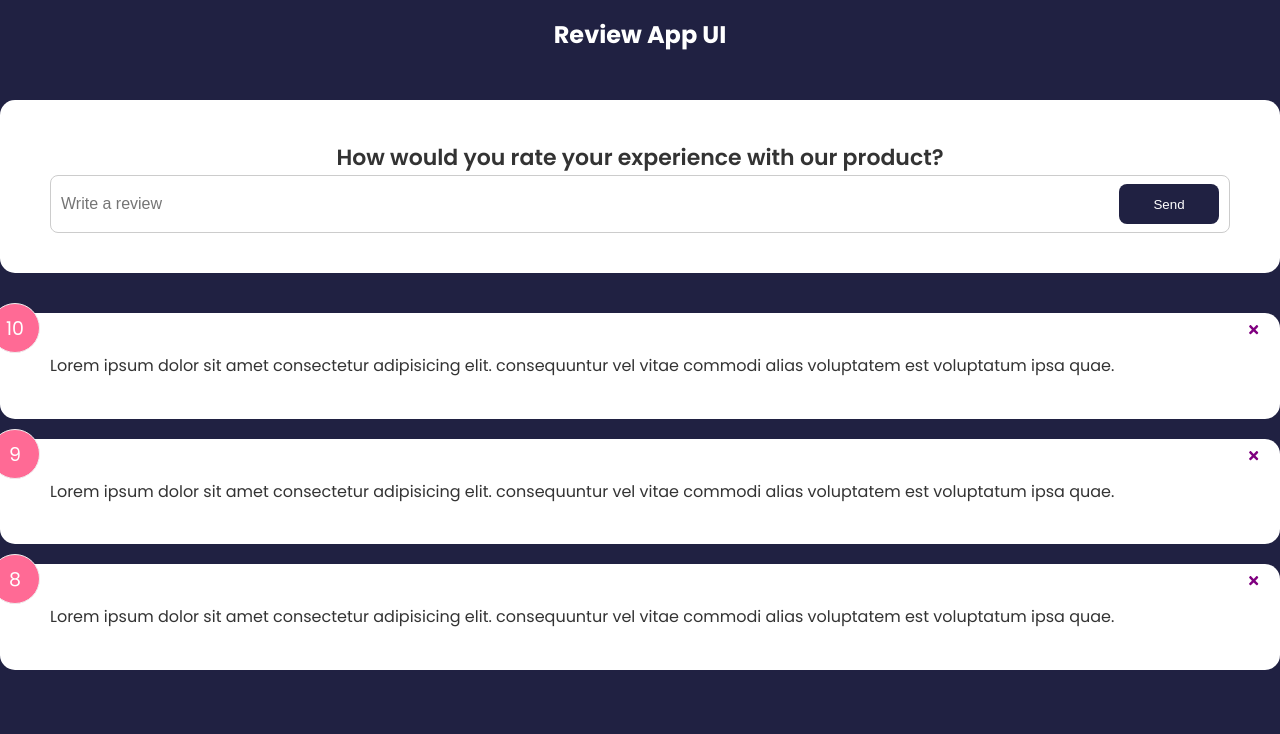
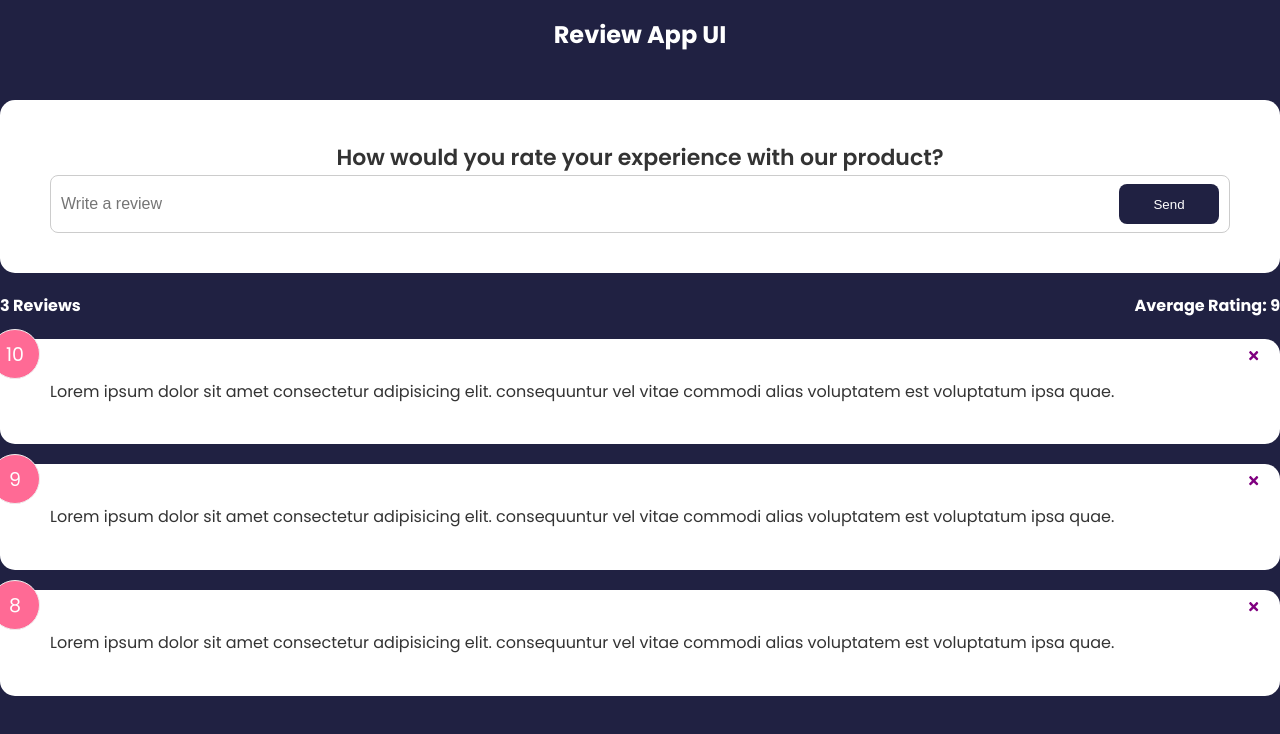
Before and after one commit to Iredafe/review-app, a React (Create React App) app: page / in a window 1280 px wide. Shown: the top 734 px of the page. Built offline with nearby package versions, Linux system fonts and the light colour scheme.

Commit message:
calculate average

```diff
--- a/src/components/ReviewStats.jsx
+++ b/src/components/ReviewStats.jsx
@@ -1,7 +1,20 @@
 import React from 'react';
 
 function ReviewStats({ review }) {
-  return <div className='feedback-stats'></div>;
+  let sumOfRatings = 0;
+  let averageRating = 0;
+  let numberOfReviews = review.length;
+
+  review.forEach((element) => {
+    sumOfRatings += element.rating;
+  });
+  averageRating = sumOfRatings / numberOfReviews;
+  return (
+    <div className='feedback-stats'>
+      <h4>{numberOfReviews} Reviews</h4>
+      <h4>Average Rating: {averageRating}</h4>
+    </div>
+  );
 }
 
 export default ReviewStats;
```
